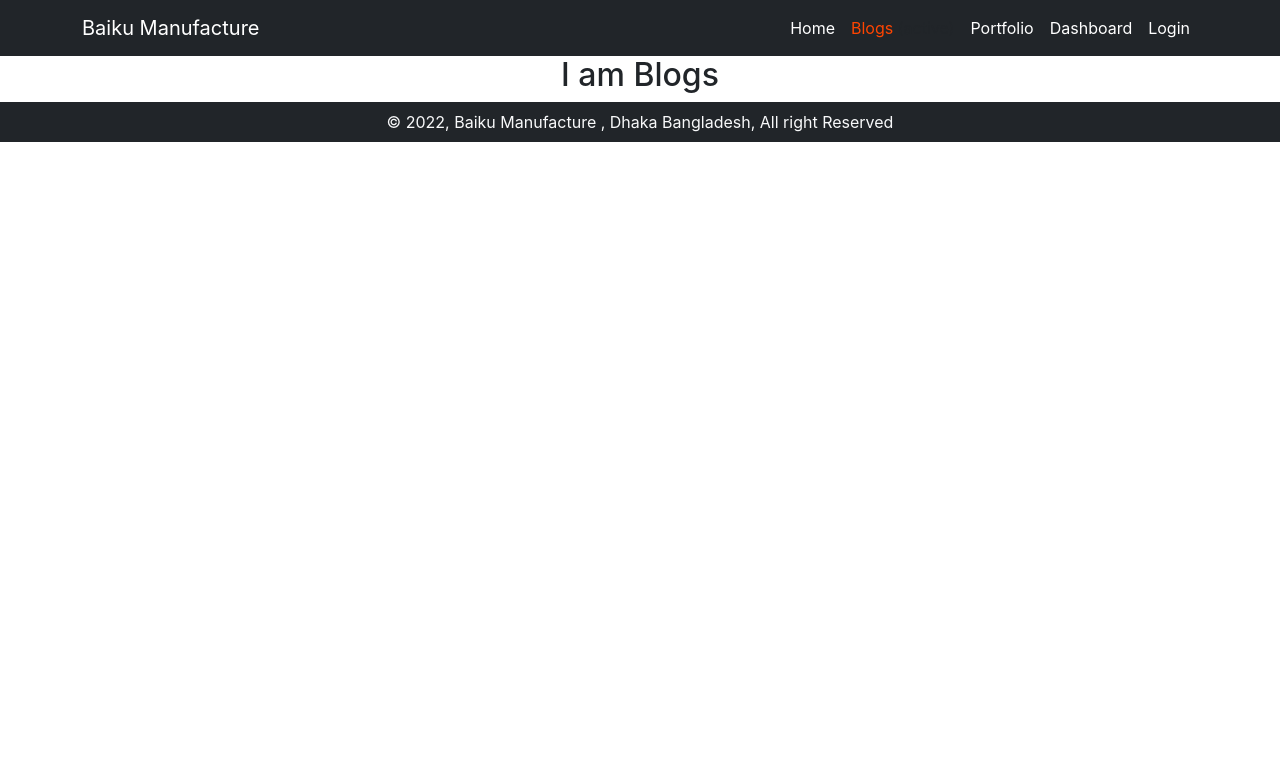
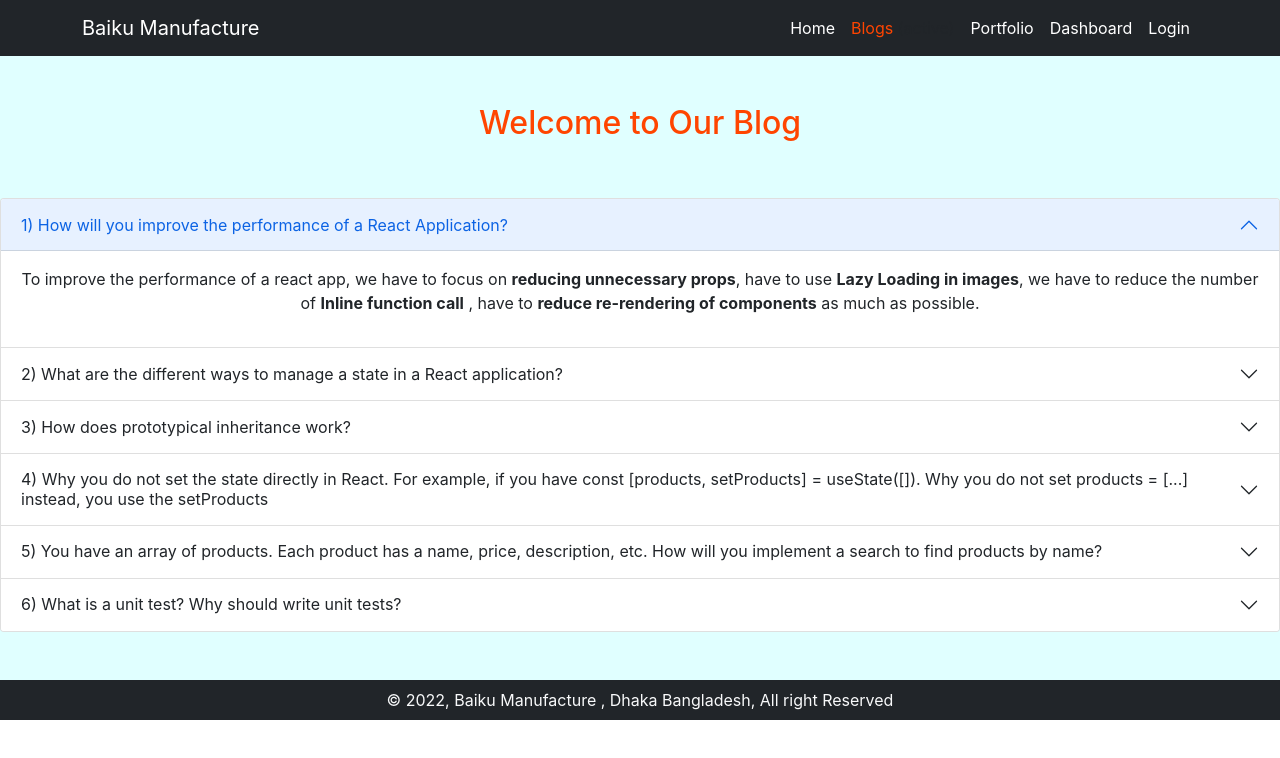
Before and after one commit to jicumollick/baiku-manufacture-client, a React (Create React App) app: page /blogs in a window 1280 px wide. Shown: the top 758 px of the page. Built offline with nearby package versions, Linux system fonts and the light colour scheme.

Commit message:
Blog page done

```diff
--- a/package.json
+++ b/package.json
@@ -11,6 +11,7 @@
     "react-hook-form": "^7.31.2",
     "react-router-dom": "^6.3.0",
     "react-scripts": "5.0.1",
+    "react-toastify": "^9.0.1",
     "web-vitals": "^2.1.4"
   },
   "scripts": {
--- a/src/App.css
+++ b/src/App.css
@@ -1,3 +1,5 @@
+
+
 .App {
   text-align: center;
 }
--- a/src/App.js
+++ b/src/App.js
@@ -8,7 +8,8 @@ import Portfolio from "./Pages/Portfolio/Portfolio";
 import Dashboard from "./Pages/Dashboard/Dashboard";
 import Login from "./Pages/Login/Login";
 import NotFound from "./Pages/NotFound/NotFound";
-
+import { ToastContainer } from "react-toastify";
+import "react-toastify/dist/ReactToastify.css";
 function App() {
   return (
     <div className="App">
@@ -22,6 +23,7 @@ function App() {
         <Route path="/login" element={<Login></Login>} />
         <Route path="*" element={<NotFound></NotFound>} />
       </Routes>
+      <ToastContainer />
       <Footer></Footer>
     </div>
   );
--- a/src/Pages/Blogs/Blogs.js
+++ b/src/Pages/Blogs/Blogs.js
@@ -2,8 +2,214 @@ import React from "react";
 
 const Blogs = () => {
   return (
-    <div>
-      <h2>I am Blogs</h2>
+    <div className="py-5" style={{ backgroundColor: "lightcyan" }}>
+      <h2 className="primary-color pb-5">Welcome to Our Blog</h2>
+      <div class="accordion" id="accordionExample">
+        <div class="accordion-item">
+          <h2 class="accordion-header" id="headingOne">
+            <button
+              class="accordion-button"
+              type="button"
+              data-bs-toggle="collapse"
+              data-bs-target="#collapseOne"
+              aria-expanded="true"
+              aria-controls="collapseOne"
+            >
+              1) How will you improve the performance of a React Application?
+            </button>
+          </h2>
+          <div
+            id="collapseOne"
+            class="accordion-collapse collapse show"
+            aria-labelledby="headingOne"
+            data-bs-parent="#accordionExample"
+          >
+            <div class="accordion-body">
+              <p>
+                To improve the performance of a react app, we have to focus on{" "}
+                <strong>reducing unnecessary props</strong>, have to use{" "}
+                <strong>Lazy Loading in images</strong>, we have to reduce the
+                number of <strong>Inline function call</strong> , have to{" "}
+                <strong>reduce re-rendering of components</strong> as much as
+                possible.
+              </p>
+            </div>
+          </div>
+        </div>
+        <div class="accordion-item">
+          <h2 class="accordion-header" id="headingTwo">
+            <button
+              class="accordion-button collapsed"
+              type="button"
+              data-bs-toggle="collapse"
+              data-bs-target="#collapseTwo"
+              aria-expanded="false"
+              aria-controls="collapseTwo"
+            >
+              2) What are the different ways to manage a state in a React
+              application?
+            </button>
+          </h2>
+          <div
+            id="collapseTwo"
+            class="accordion-collapse collapse"
+            aria-labelledby="headingTwo"
+            data-bs-parent="#accordionExample"
+          >
+            <div class="accordion-body">
+              <p>
+                {" "}
+                To manage a state in react app, we can use{" "}
+                <strong>React Hooks</strong> likes useState(), We can Use a
+                library called <strong> Redux </strong> to manage the states, we
+                can use <strong> Context Api</strong> as well to manage a state.
+              </p>
+            </div>
+          </div>
+        </div>
+        <div class="accordion-item">
+          <h2 class="accordion-header" id="headingThree">
+            <button
+              class="accordion-button collapsed"
+              type="button"
+              data-bs-toggle="collapse"
+              data-bs-target="#collapseThree"
+              aria-expanded="false"
+              aria-controls="collapseThree"
+            >
+              3) How does prototypical inheritance work?
+            </button>
+          </h2>
+          <div
+            id="collapseThree"
+            class="accordion-collapse collapse"
+            aria-labelledby="headingThree"
+            data-bs-parent="#accordionExample"
+          >
+            <div class="accordion-body">
+              <p>
+                {" "}
+                It's a method to take the access of another object using
+                prototype . the syntax is{" "}
+                <strong> ChildObject.__proto__ = ParentObject </strong>. first,
+                you have to declare two objects. 1) parent 2) child . Then you
+                have to declare the __proto__ in child object using{" "}
+                <strong> __proto__ </strong>. then child obejct will get all the
+                access of parent object. That's called prototypical inheritance.
+              </p>
+            </div>
+          </div>
+        </div>
+        <div class="accordion-item">
+          <h2 class="accordion-header" id="headingFour">
+            <button
+              class="accordion-button collapsed"
+              type="button"
+              data-bs-toggle="collapse"
+              data-bs-target="#collapseFour"
+              aria-expanded="false"
+              aria-controls="collapseFour"
+            >
+              4) Why you do not set the state directly in React. For example, if
+              you have const [products, setProducts] = useState([]). Why you do
+              not set products = [...] instead, you use the setProducts
+            </button>
+          </h2>
+          <div
+            id="collapseFour"
+            class="accordion-collapse collapse"
+            aria-labelledby="headingFour"
+            data-bs-parent="#accordionExample"
+          >
+            <div class="accordion-body">
+              Instead of setting the products value directly , we are taking
+              help of a <strong> React Hook Function </strong>. Because A hook
+              function like setProducts can be <strong> Reused </strong> on many
+              components in many times.
+            </div>
+          </div>
+        </div>
+        <div class="accordion-item">
+          <h2 class="accordion-header" id="headingFive">
+            <button
+              class="accordion-button collapsed"
+              type="button"
+              data-bs-toggle="collapse"
+              data-bs-target="#collapseFive"
+              aria-expanded="false"
+              aria-controls="collapseFive"
+            >
+              5) You have an array of products. Each product has a name, price,
+              description, etc. How will you implement a search to find products
+              by name?
+            </button>
+          </h2>
+          <div
+            id="collapseFive"
+            class="accordion-collapse collapse"
+            aria-labelledby="headingFive"
+            data-bs-parent="#accordionExample"
+          >
+            <div class="accordion-body">
+              <code>
+                {" "}
+                {`
+
+  const searchText = "peyaj";
+  const products = [
+    {
+      name: "soyabin",
+      price: 120,
+      description: "i am soyabin",
+    },
+    {
+      name: "peyaj",
+      price: 64,
+      description: "I am peyaj baba",
+    },
+    {
+      name: "tormuj",
+      price: 50,
+      description: "I am tormuj",
+    },
+  ];
+
+  const result = products.filter((product) => product.name === searchText);
+  console.log(result);
+`}
+              </code>
+            </div>
+          </div>
+        </div>
+        <div class="accordion-item">
+          <h2 class="accordion-header" id="headingSix">
+            <button
+              class="accordion-button collapsed"
+              type="button"
+              data-bs-toggle="collapse"
+              data-bs-target="#collapseSix"
+              aria-expanded="false"
+              aria-controls="collapseSix"
+            >
+              6) What is a unit test? Why should write unit tests?
+            </button>
+          </h2>
+          <div
+            id="collapseSix"
+            class="accordion-collapse collapse"
+            aria-labelledby="headingSix"
+            data-bs-parent="#accordionExample"
+          >
+            <div class="accordion-body">
+              Unit Test is a type of test that is write and run by software
+              developer to ensure a <strong> particular section </strong> of a
+              software meets design behaves as expected. We should definitely
+              write unit test to test each part of a software is working
+              accoridingly to the documentation.
+            </div>
+          </div>
+        </div>
+      </div>
     </div>
   );
 };
--- a/src/Pages/Home/Contact.js
+++ b/src/Pages/Home/Contact.js
@@ -1,9 +1,11 @@
 import React from "react";
 import { useForm } from "react-hook-form";
+import { toast } from "react-toastify";
 const Contact = () => {
   const { register, handleSubmit } = useForm();
   const onSubmit = (data, e) => {
     e.target.reset();
+    toast.success("Message Sended Succesfully");
   };
   return (
     <div className="py-5" style={{ backgroundColor: "lightcyan" }}>
```
Also changed, not shown: 1 other file (tests, documents, lock files or other folders).
